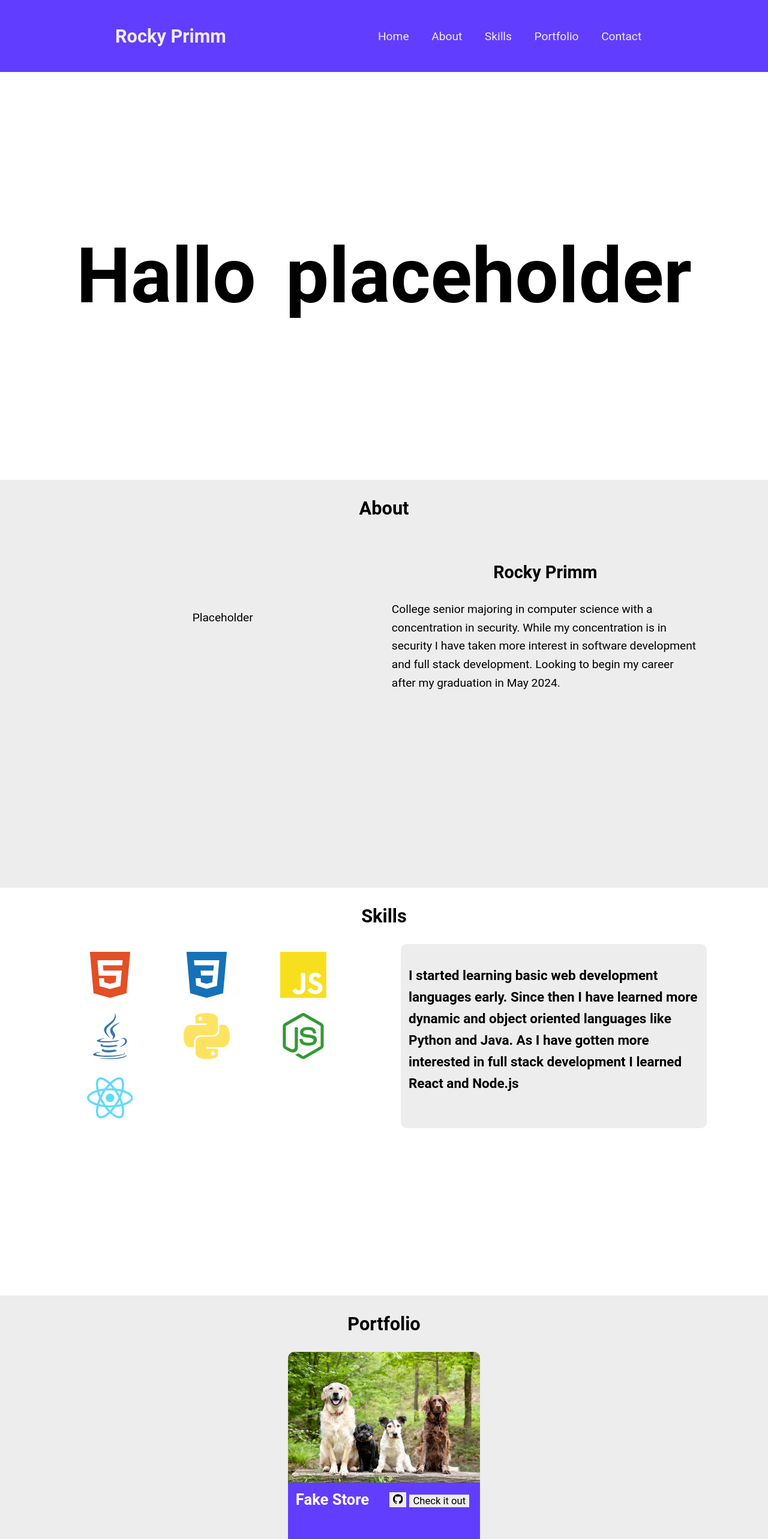
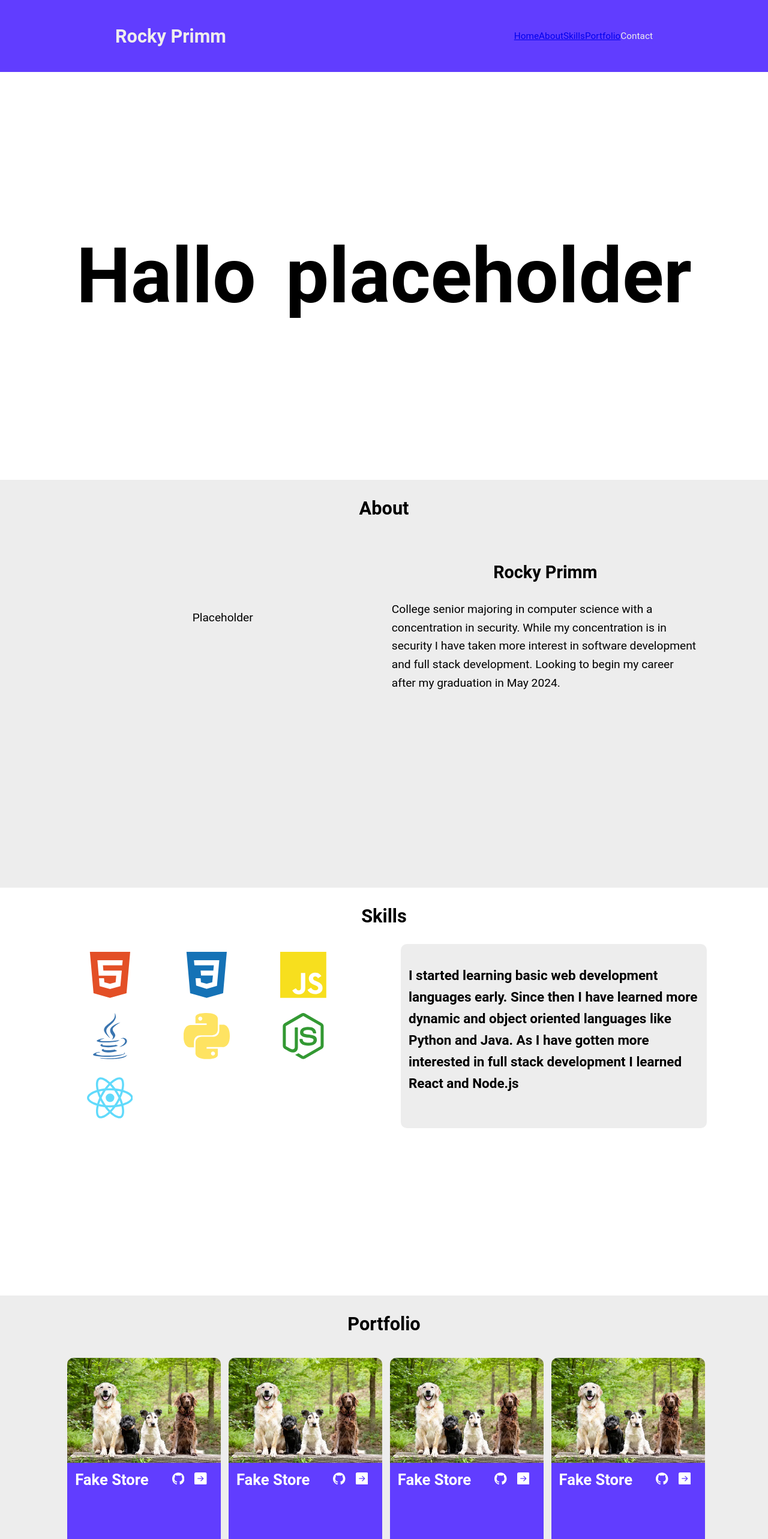
Before and after one commit to RPrimm/RPrimm.github.io, a React (Create React App) app in the folder client/: page / in a window 1280 px wide. Shown: the top 2566 px of the page at 60% size. Built offline with nearby package versions, Linux system fonts and the light colour scheme.

Commit message:
Finished Project Component

```diff
--- a/client/src/App.js
+++ b/client/src/App.js
@@ -1,7 +1,8 @@
-//import Header from './components/Header';
-import { SiNodedotjs, SiReact, SiJavascript, SiHtml5, SiCss3, SiPython, SiGithub } from 'react-icons/si';
+import { SiNodedotjs, SiReact, SiJavascript, SiHtml5, SiCss3, SiPython } from 'react-icons/si';
 import { FaJava } from 'react-icons/fa';
 import $ from 'jquery';
+
+import Project from './components/Project';
 
 
 function App() {
@@ -40,11 +41,11 @@ function App() {
         <div className='header-content align'>
           <h1>Rocky Primm</h1>
           <div className='header-buttons'>
-            <button>Home</button>
-            <button>About</button>
-            <button>Skills</button>
-            <button>Portfolio</button>
-            <button>Contact</button>
+            <a href='#home'>Home</a>
+            <a href='#about'>About</a>
+            <a href='#skills'>Skills</a>
+            <a href='#portfolio'>Portfolio</a>
+            <a>Contact</a>
           </div>
         </div>
       </div>
@@ -81,8 +82,7 @@ function App() {
           </div>
         </div>
       </div>
-
-      <div className='container'>
+      <div className='container' id='skills'>
         <div className='skills-content align'>
           <div className='title'>
               <h1>Skills</h1>
@@ -151,33 +151,13 @@ function App() {
             <h1>Portfolio</h1>
           </div>
           <div className='portfolio-main'>
-
-            <div className='project'>
-              <img src={process.env.PUBLIC_URL + '/dogs-in-the-forest.webp'} alt='ex'/>
-              <div className='project-info'>
-                <div className='project-top'>
-                  <h3 className='font-m' style={{margin: 0}}>Fake Store</h3>
-                  <div className='project-top-buttons'>
-                    <button><SiGithub /></button>
-                    <button>Check it out</button>
-                  </div>
-                </div>
-                <div className='project-footer'>
-                  <div className='project-footer-languages font-s'>
-                    <div className='p-react font-s'>React</div>
-                    <div className='p-node'>Node.js</div>
-                  </div>
-                </div>
-              </div>
-            </div>
-
+            <Project img={process.env.PUBLIC_URL + '/dogs-in-the-forest.webp'} title={'Fake Store'} languages={['React', 'Node.js']} />
+            <Project img={process.env.PUBLIC_URL + '/dogs-in-the-forest.webp'} title={'Fake Store'} languages={['React', 'Node.js']} />
+            <Project img={process.env.PUBLIC_URL + '/dogs-in-the-forest.webp'} title={'Fake Store'} languages={['React', 'Node.js']} />
+            <Project img={process.env.PUBLIC_URL + '/dogs-in-the-forest.webp'} title={'Fake Store'} languages={['React', 'Node.js']} />
           </div>
         </div>
       </div>
-
-
-
-
     </div>
   );
 }
--- /dev/null
+++ b/client/src/components/Project.js
@@ -0,0 +1,28 @@
+import React from 'react'
+import { SiGithub } from 'react-icons/si';
+import { BsArrowRightSquareFill } from 'react-icons/bs'
+
+function Project({ img, title, languages }) {
+  return (
+    <div className='project'>
+        <img src={img} alt='ex'/>
+        <div className='project-info'>
+            <div className='project-top'>
+                <h3 className='font-m' style={{margin: 0}}>Fake Store</h3>
+                <div className='project-top-buttons'>
+                <button><SiGithub /></button>
+                <button><BsArrowRightSquareFill /></button>
+                </div>
+            </div>
+            <div className='project-footer'>
+                <div className='project-footer-languages font-s'>
+                <div className='p-react font-s'>React</div>
+                <div className='p-node'>Node.js</div>
+            </div>
+        </div>
+        </div>
+    </div>
+  )
+}
+
+export default Project
--- a/client/src/index.css
+++ b/client/src/index.css
@@ -56,6 +56,7 @@ body {
     top: 0;
     display: flex;
     justify-content: center  ;
+    z-index: 9;
 }
 
 .header-content {
@@ -172,24 +173,24 @@ body {
 
 /*********PORTFOLIO**********/
 .portfolio-main {
-    display: flex;
-    flex-wrap: wrap;
-    justify-content: space-around;
+    display: grid;
+    grid-template-columns: repeat(auto-fill,minmax(20vmax, 1fr));
 }
 
 .project {
     color: #FFF;
-    width: 25vw;
+    width: 20vw;
     height: 50vh;
-    border-radius: 10px;
+    margin: 10px;
     display: flex;
     flex-direction: column;
-
+    transition: 0.2s;
     img {
-        width: 25vw;
-
-        border-radius: 10px 10px 0 0;
+        border-radius:10px 10px 0 0;
     }
+}
+.project:hover {
+    transform: translate(0, -10px);
 }
 
 .project-info {
@@ -209,18 +210,19 @@ body {
 }
 
 .project-top-buttons {
-
     button {
+        background-color: inherit;
+        color: #FFF;
         margin-right: 5px;
-        font-size: var(--font-s);
-        background-color: #ededed;
+        font-size: 1.6vmax;
         border: none;
+        transition: 0.2s;
         svg{
             margin-top: 2px;
         }
     }
     button:hover {
         cursor: pointer;
-
+        transform: translate(0, -10px);
     }
 }
```
